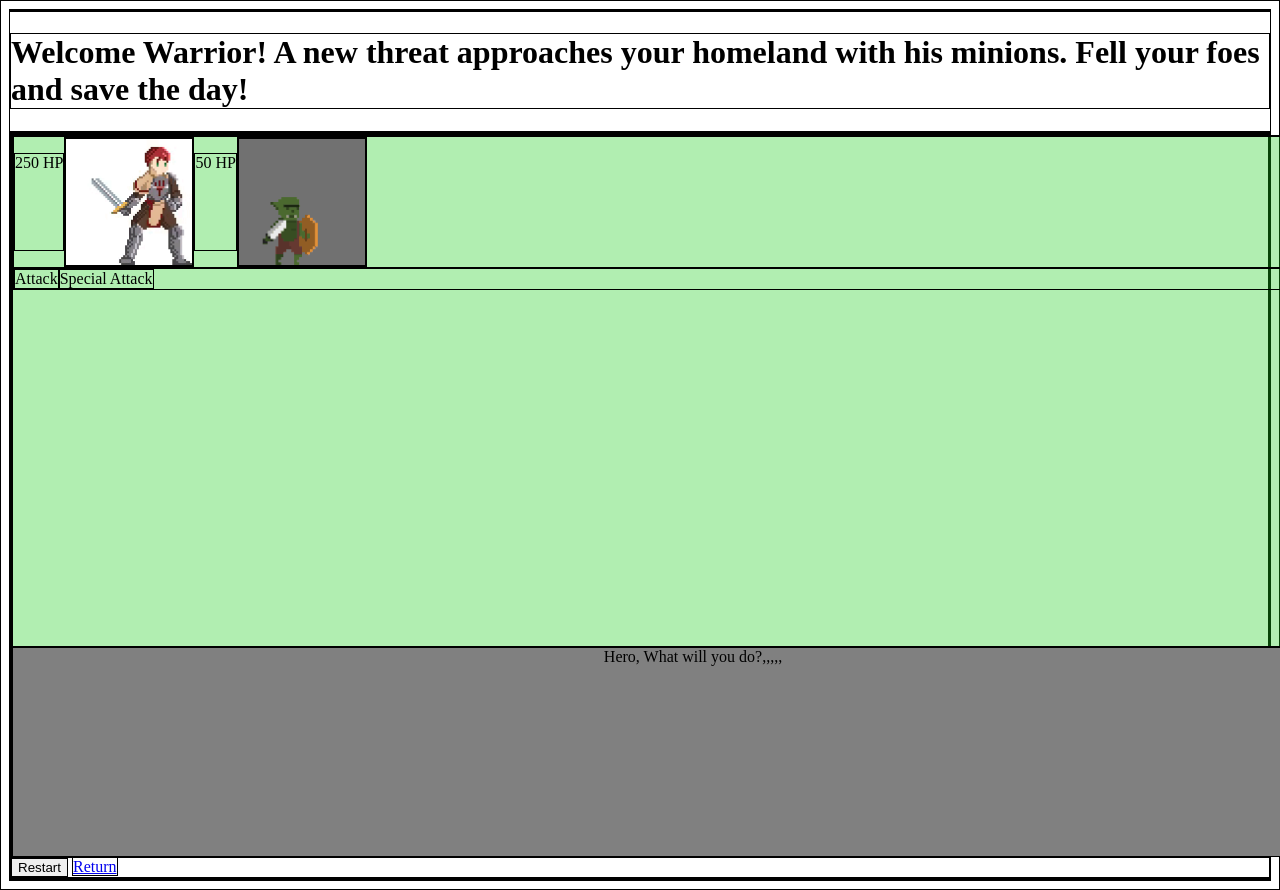
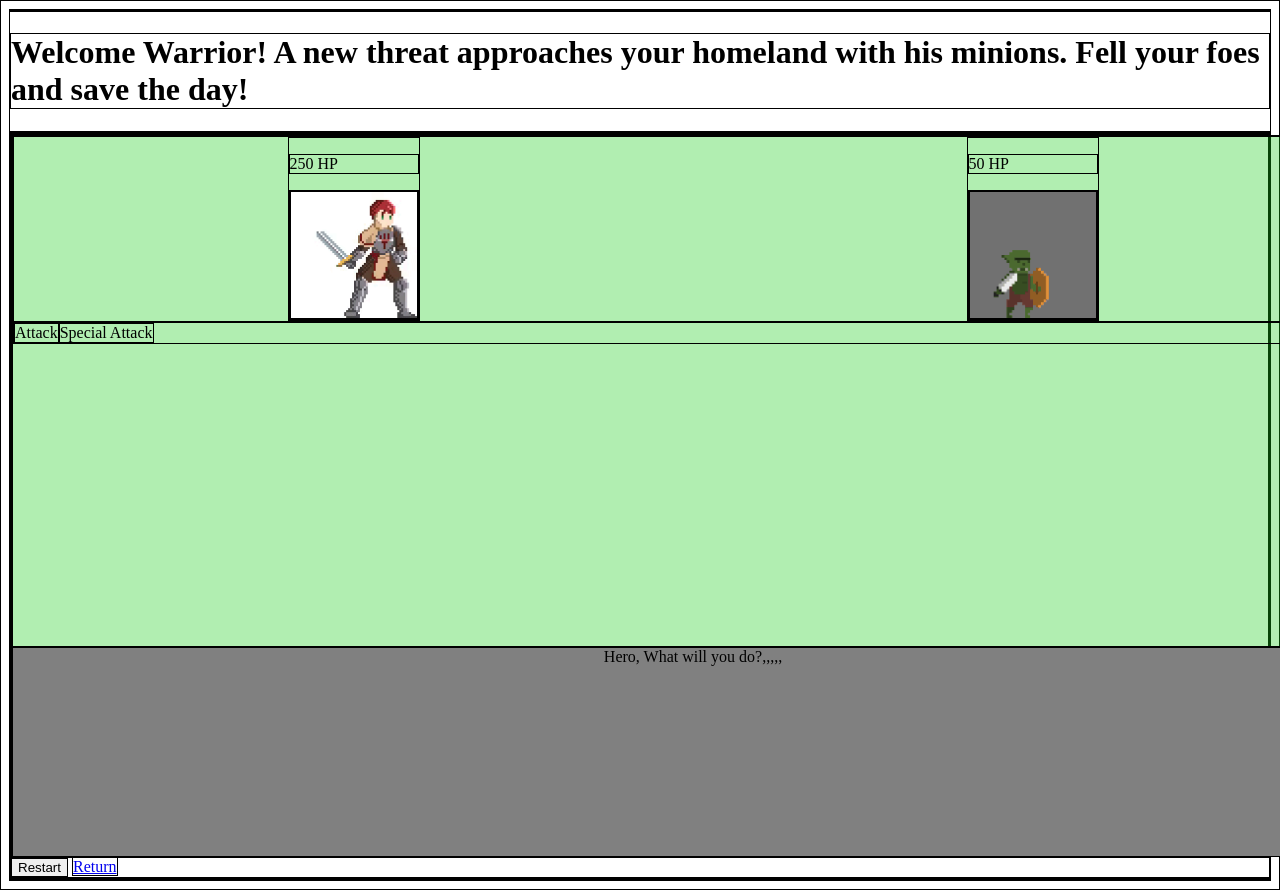
Before and after one commit to TylusDawkins/Village-Hero, a plain HTML site: page fightboard.html in a window 1280 px wide. Shown: the top 890 px of the page. Drawn offline with Linux system fonts and the light colour scheme.

Commit message:
more styling done

```diff
--- a/fightboard.html
+++ b/fightboard.html
@@ -19,10 +19,14 @@
             <div id="gameboard">
                 <div id="resultscreen"></div>
                 <div class="contents">
-                    <p id="herohp"></p>
-                    <section class="sprite" id="hero"><img src="./assets/warrior.gif"> </section>
-                    <p id="enemyhp"></p>
-                    <section class="sprite" id="enemy"><img src="./assets/goblin.gif"></section>
+                    <div class="character">
+                        <p id="herohp"></p>
+                        <section class="sprite" id="hero"><img src="./assets/warrior.gif"> </section>
+                    </div>
+                    <div class="character">
+                        <p id="enemyhp"></p>
+                        <section class="sprite" id="enemy"><img src="./assets/goblin.gif"></section>
+                    </div>
                 </div>
                 <section id="menu">
                     <span id="attack">Attack</span>
--- a/style.css
+++ b/style.css
@@ -3,7 +3,7 @@
 }
 #game{
     display:flex;
-    justify-content: center;
+    text-align: ;
     flex-direction: column;
 }
 
@@ -31,10 +31,10 @@
 .contents{
     display:flex;
     flex-direction: row;
+    justify-content: space-around;
 }
 #menu{
     display:flex;
-    padding: 0px;
 }
 #hero{
     display:flex;
```
